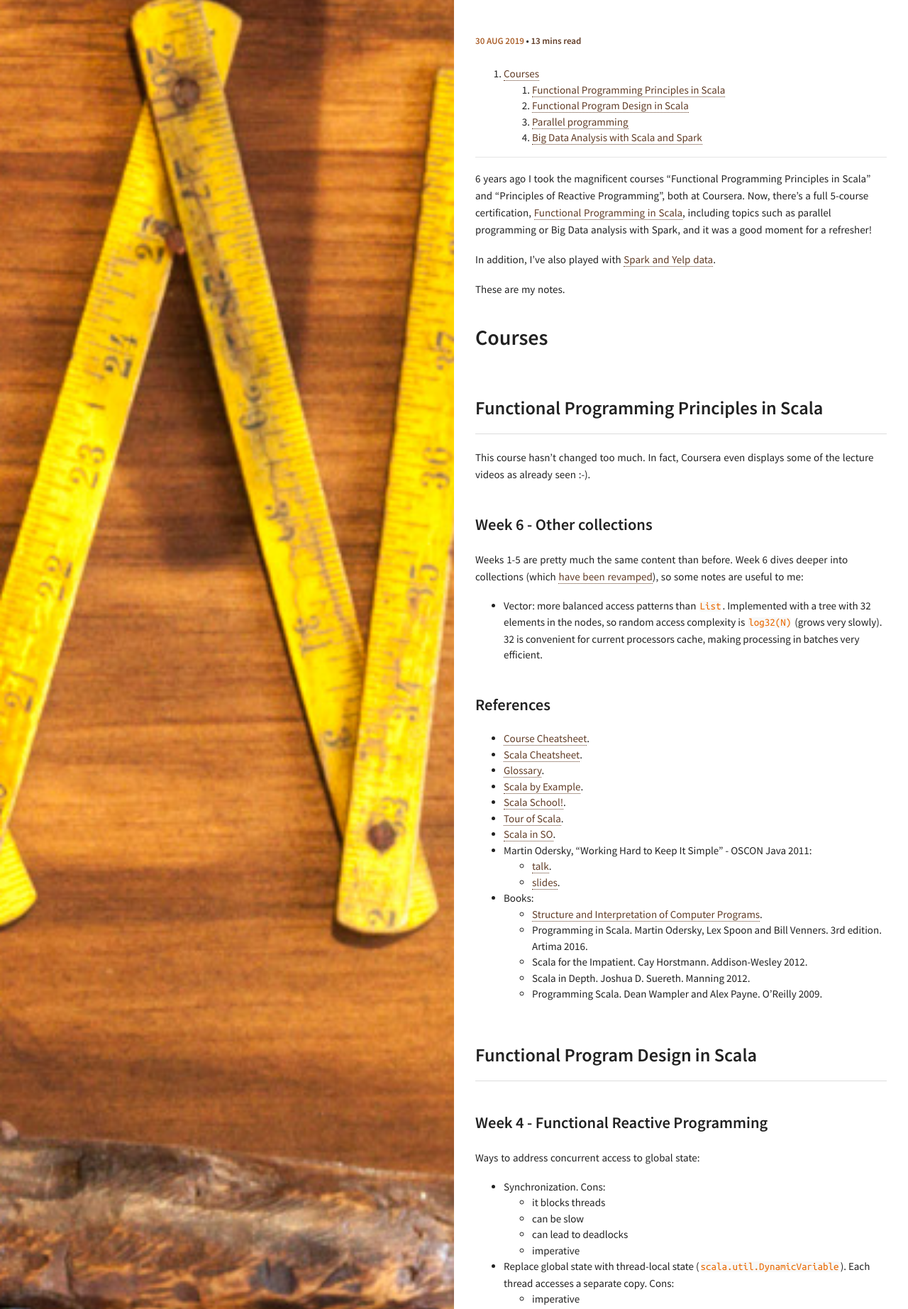
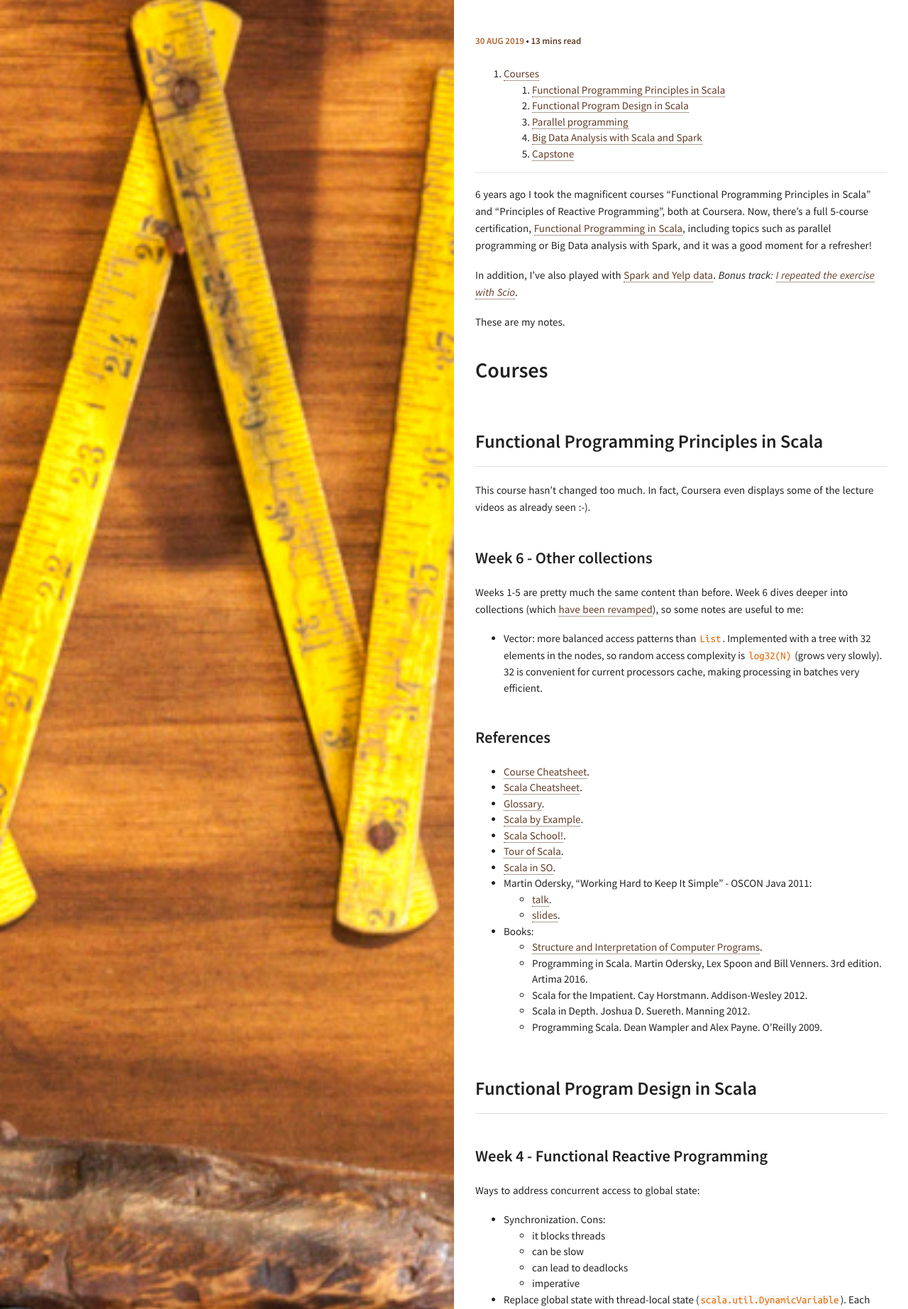
Before and after one commit to juanignaciosl/juanignaciosl.github.io, a Jekyll site: the page built from _posts/2019-08-30-Functional_Programming_in_Scala.markdown, in a window 1280 px wide. Shown: the part 382-2227 px from the top of the page at 71% size. Built offline with Jekyll 4.4.1, drawn with Linux system fonts in a browser that asks for light colours; comment, search, counter and statistics services are not loaded.

Commit message:
FPsSS Course 5 - Capstone

```diff
--- a/_posts/2019-08-30-Functional_Programming_in_Scala.markdown
+++ b/_posts/2019-08-30-Functional_Programming_in_Scala.markdown
@@ -17,6 +17,7 @@
 including topics such as parallel programming or Big Data analysis with Spark, and it was a good moment for a refresher!
 
 In addition, I've also played with [Spark and Yelp data](https://github.com/juanignaciosl/yelp-spark).
+_Bonus track: [I repeated the exercise with Scio](https://github.com/juanignaciosl/yelp-scio)_.
 
 These are my notes.
 
@@ -364,3 +365,7 @@
   - High Performance Spark
   - Advanced Analytics with Spark
   - Mastering Apache Spark 2
+
+## Capstone
+
+The final course is a full project that happens to be a tiler :-).
```
